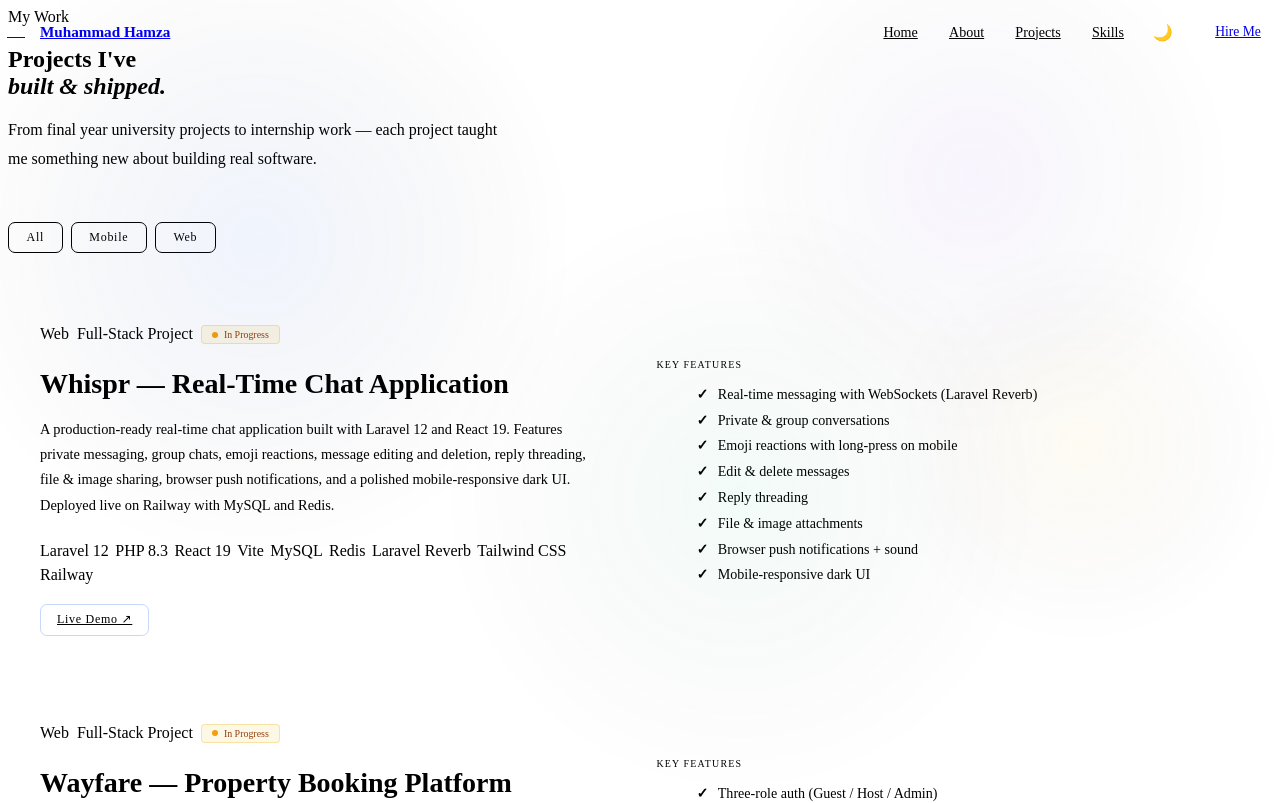
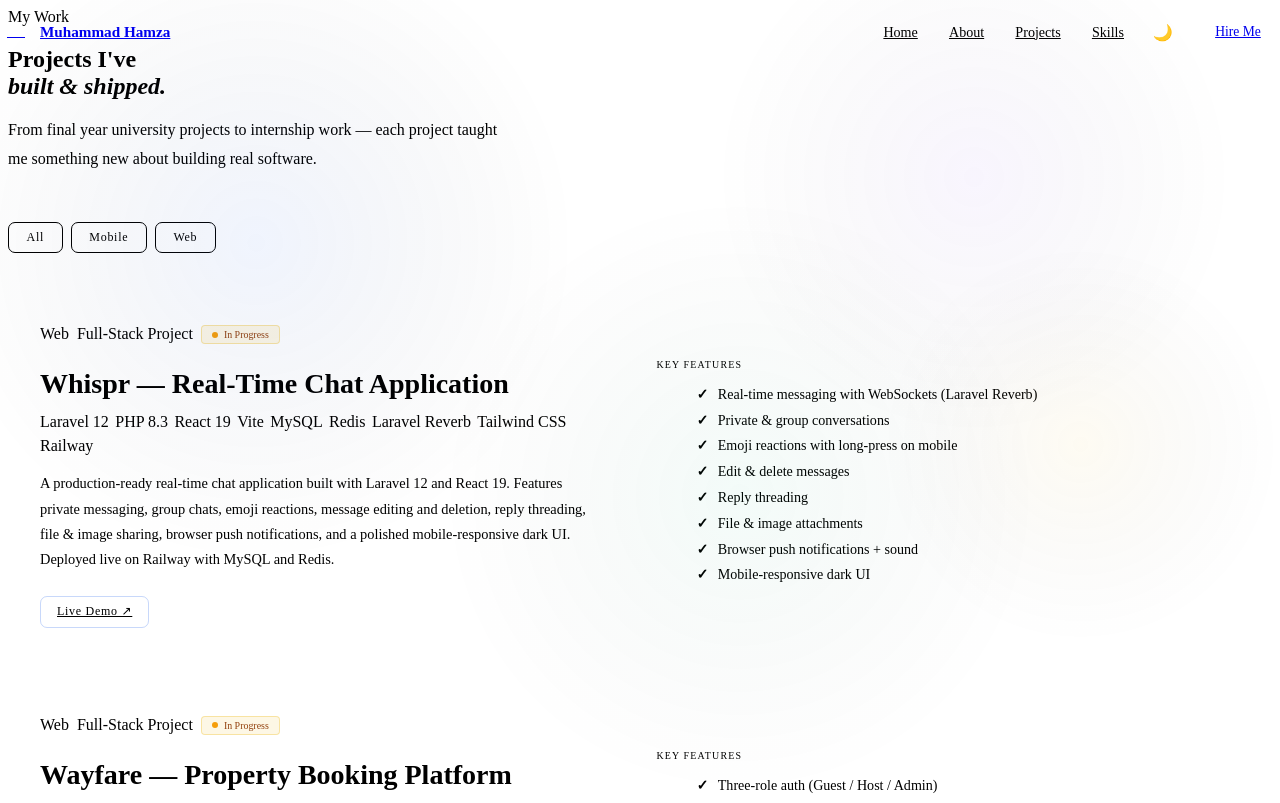
Before and after one commit to hamzashahidchoudhary/hamza-portfolio, a React (Vite) app: page /projects in a window 1280 px wide. Shown: the top 803 px of the page. Built offline with nearby package versions, Linux system fonts and the light colour scheme; the HTML template or start-up script is replaced by a standard one.

Commit message:
Fix demo button

```diff
--- a/src/pages/Projects.jsx
+++ b/src/pages/Projects.jsx
@@ -98,12 +98,12 @@ export default function Projects() {
                           </span>
                         )}
                       </div>
-                      <h2 style={{ fontFamily: 'var(--font-serif)', fontSize: 'clamp(1.3rem, 3vw, 1.75rem)', color: 'var(--ink)', marginBottom: '1rem', lineHeight: 1.2 }}>{p.title}</h2>
-                      <p style={{ color: 'var(--muted)', fontSize: '0.9rem', fontWeight: 300, lineHeight: 1.75, marginBottom: '1.5rem' }}>{p.desc}</p>
-                      <div style={{ display: 'flex', flexWrap: 'wrap', gap: '0.4rem', marginBottom: '1.25rem' }}>
-                        {p.stack.map(s => <span key={s} className="tag blue">{s}</span>)}
-                      </div>
-                      {p.link && (
+                      <h2 style={{ fontFamily: 'var(--font-serif)', fontSize: 'clamp(1.3rem, 3vw, 1.75rem)', color: 'var(--ink)', marginBottom: '0.75rem', lineHeight: 1.2 }}>{p.title}</h2>
+                      <div style={{ display: 'flex', flexWrap: 'wrap', gap: '0.4rem', marginBottom: '1rem' }}>
+                        {p.stack.map(s => <span key={s} className="tag">{s}</span>)}
+                        </div>
+                        <p style={{ color: 'var(--muted)', fontSize: '0.9rem', fontWeight: 300, lineHeight: 1.75, marginBottom: '1.5rem' }}>{p.desc}</p>
+                        {p.link && (
                         <a href={p.link} target="_blank" rel="noreferrer" style={{
                           display: 'inline-flex', alignItems: 'center', gap: '0.4rem',
                           fontFamily: 'var(--font-mono)', fontSize: '0.75rem',
```
